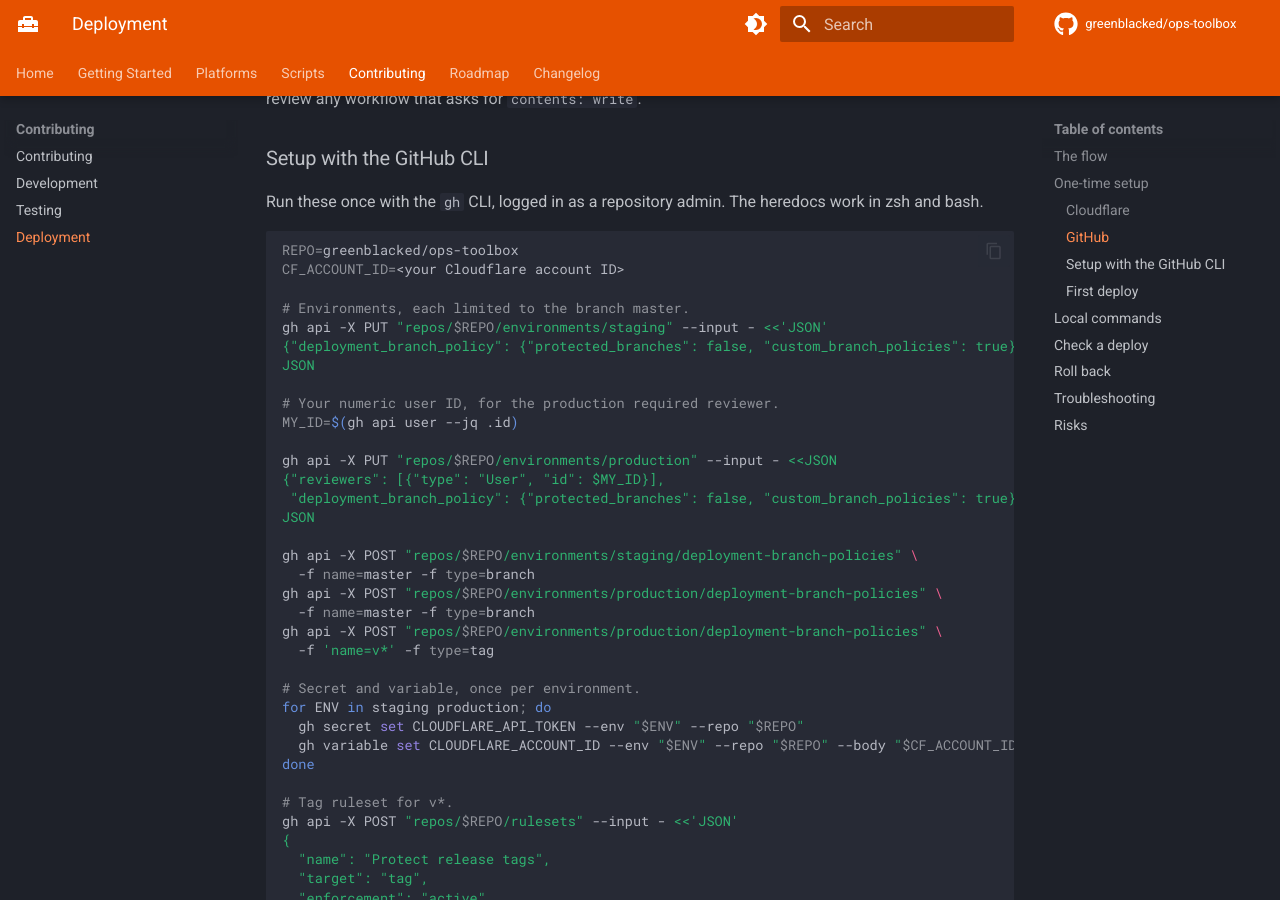
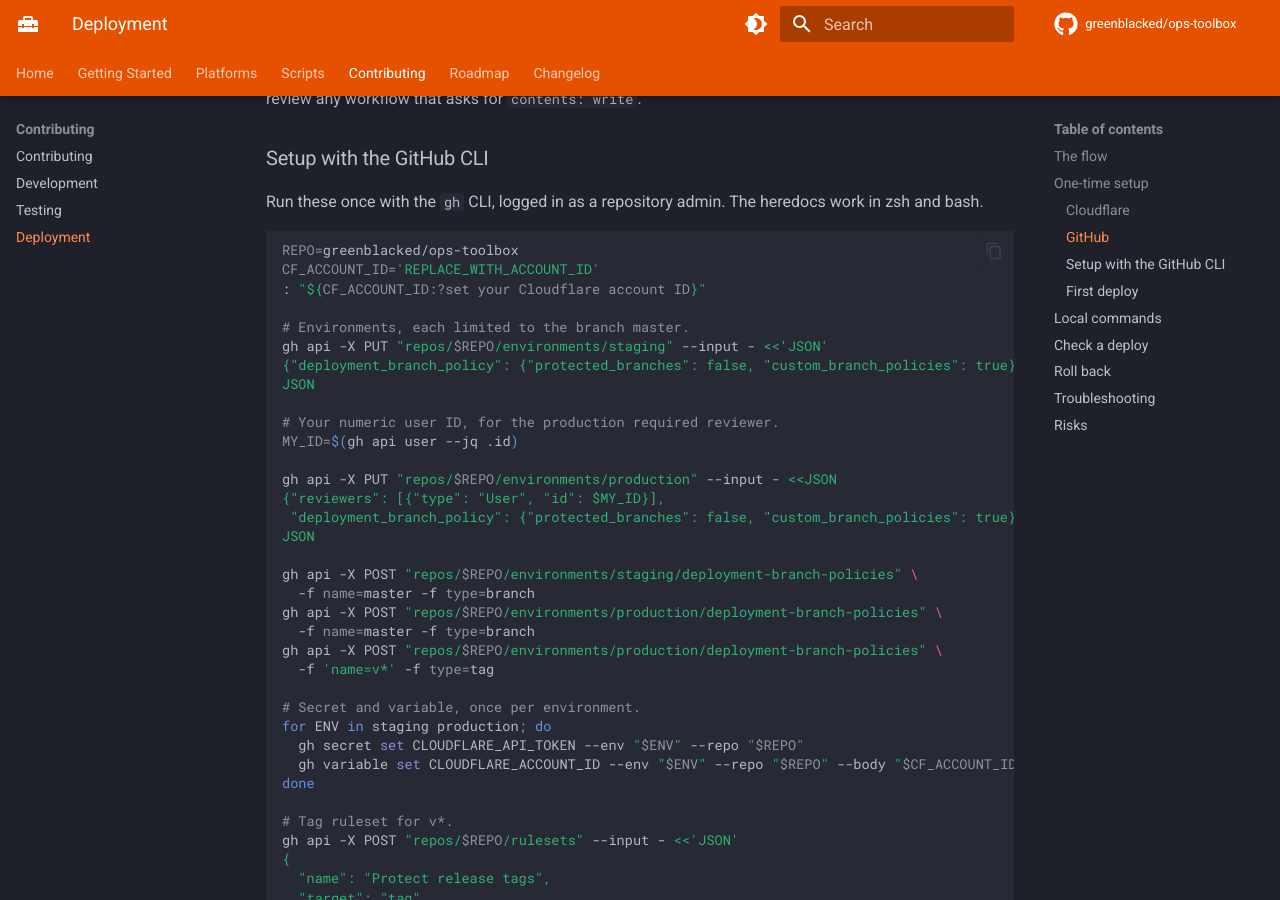
Before and after one commit to greenblacked/ops-toolbox, an MkDocs documentation site: the page built from docs/contributing/deployment.md, in a window 1280 px wide and 900 px high, scrolled down 3121 px. Built offline with MkDocs 1.6.1 and Material for MkDocs 9.7.7, drawn with Linux system fonts in a browser that asks for light colours; comment, search, counter and statistics services are not loaded.

Commit message:
docs: make the account ID placeholder safe to paste

````diff
--- a/docs/contributing/deployment.md
+++ b/docs/contributing/deployment.md
@@ -142,7 +142,8 @@
 
 ```sh
 REPO=greenblacked/ops-toolbox
-CF_ACCOUNT_ID=<your Cloudflare account ID>
+CF_ACCOUNT_ID='REPLACE_WITH_ACCOUNT_ID'
+: "${CF_ACCOUNT_ID:?set your Cloudflare account ID}"
 
 # Environments, each limited to the branch master.
 gh api -X PUT "repos/$REPO/environments/staging" --input - <<'JSON'
````
